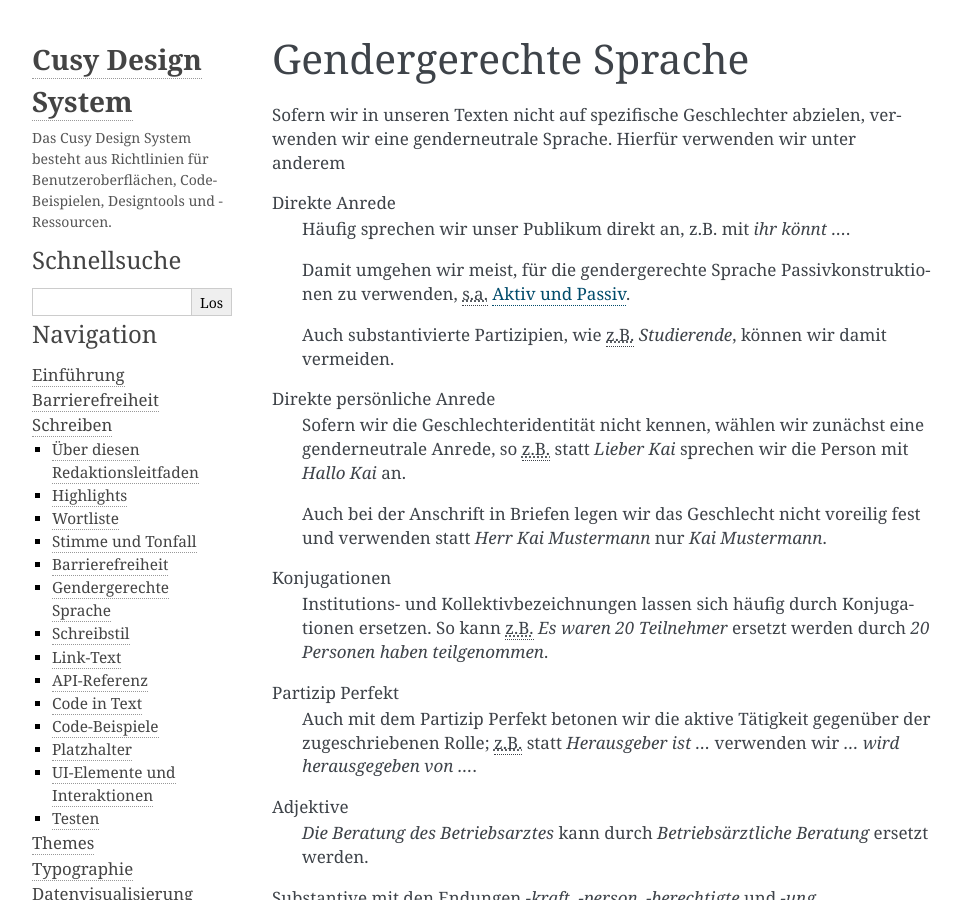
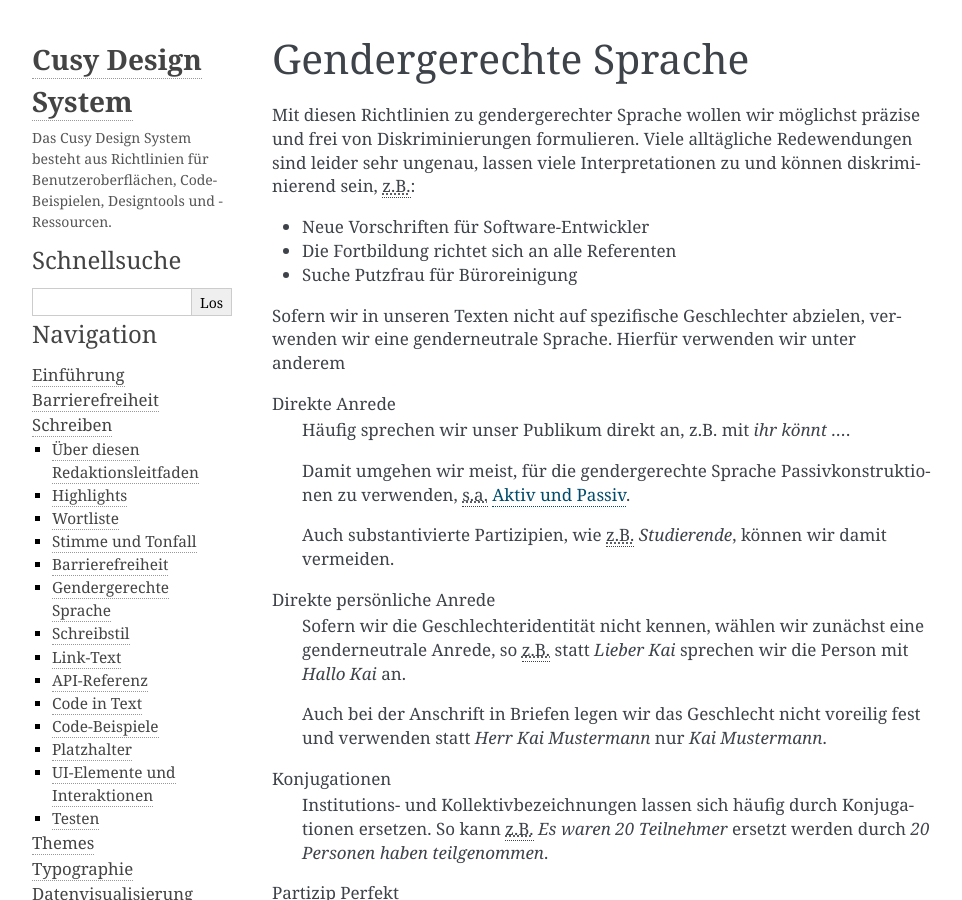
Before and after one commit to cusyio/cusy-design-system, a Sphinx documentation site: the page built from docs/writing/gender.rst, in a window 1280 px wide and 900 px high. Shown: the whole window, without its empty margins (148-1110 px from the left). Built offline with Sphinx 7.4.7, drawn with Linux system fonts in a browser that asks for light colours.

Commit message:
Everyday examples of gender discriminatory language

```diff
--- a/docs/writing/gender.rst
+++ b/docs/writing/gender.rst
@@ -1,5 +1,14 @@
 Gendergerechte Sprache
 ======================
+
+Mit diesen Richtlinien zu gendergerechter Sprache wollen wir möglichst präzise
+und frei von Diskriminierungen formulieren. Viele alltägliche Redewendungen sind
+leider sehr ungenau, lassen viele Interpretationen zu und können diskriminierend
+sein, :abbr:`z.B. (zum Beispiel)`:
+
+* Neue Vorschriften für Software-Entwickler
+* Die Fortbildung richtet sich an alle Referenten
+* Suche Putzfrau für Büroreinigung
 
 Sofern wir in unseren Texten nicht auf spezifische Geschlechter abzielen,
 verwenden wir eine genderneutrale Sprache. Hierfür verwenden wir unter anderem
```
